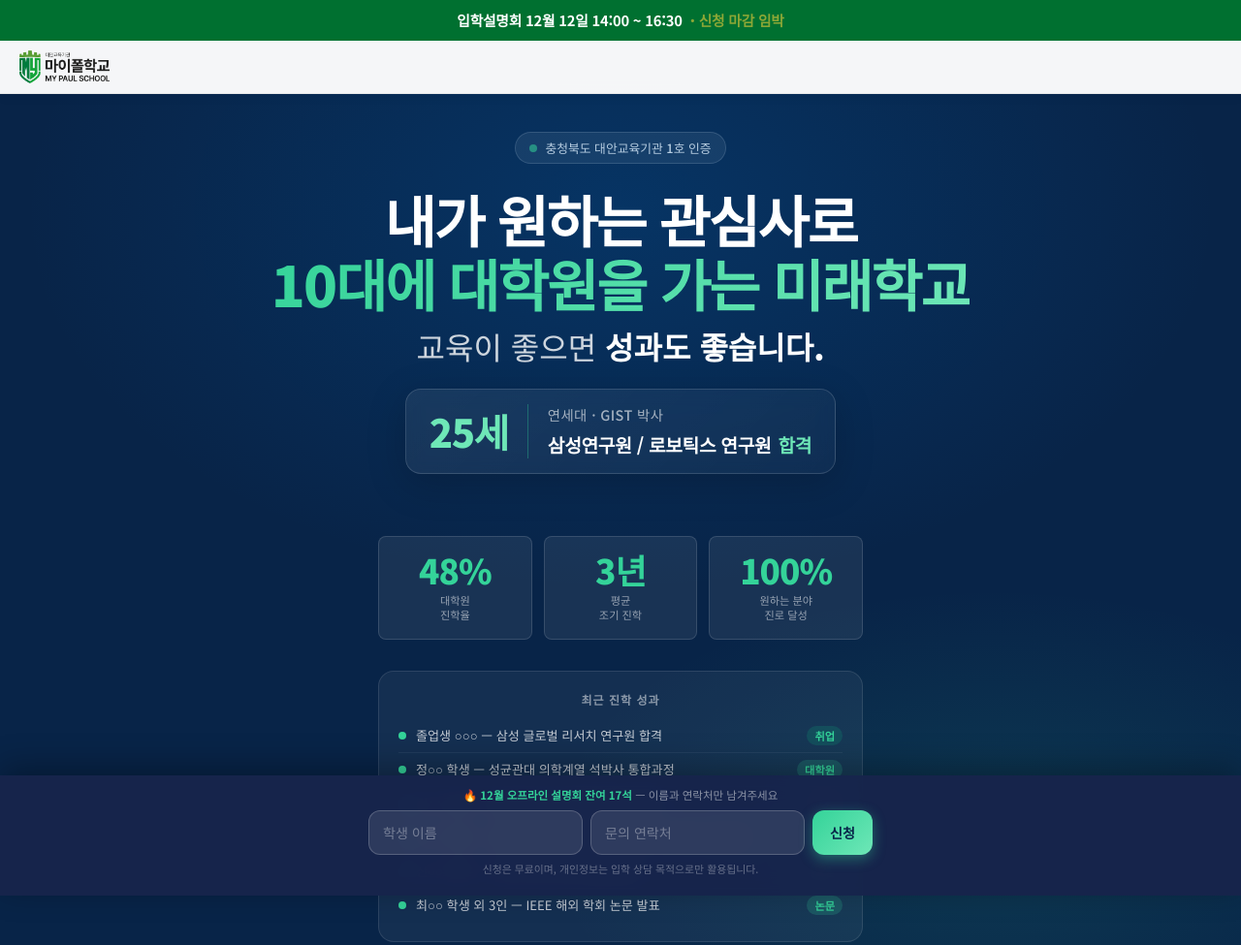
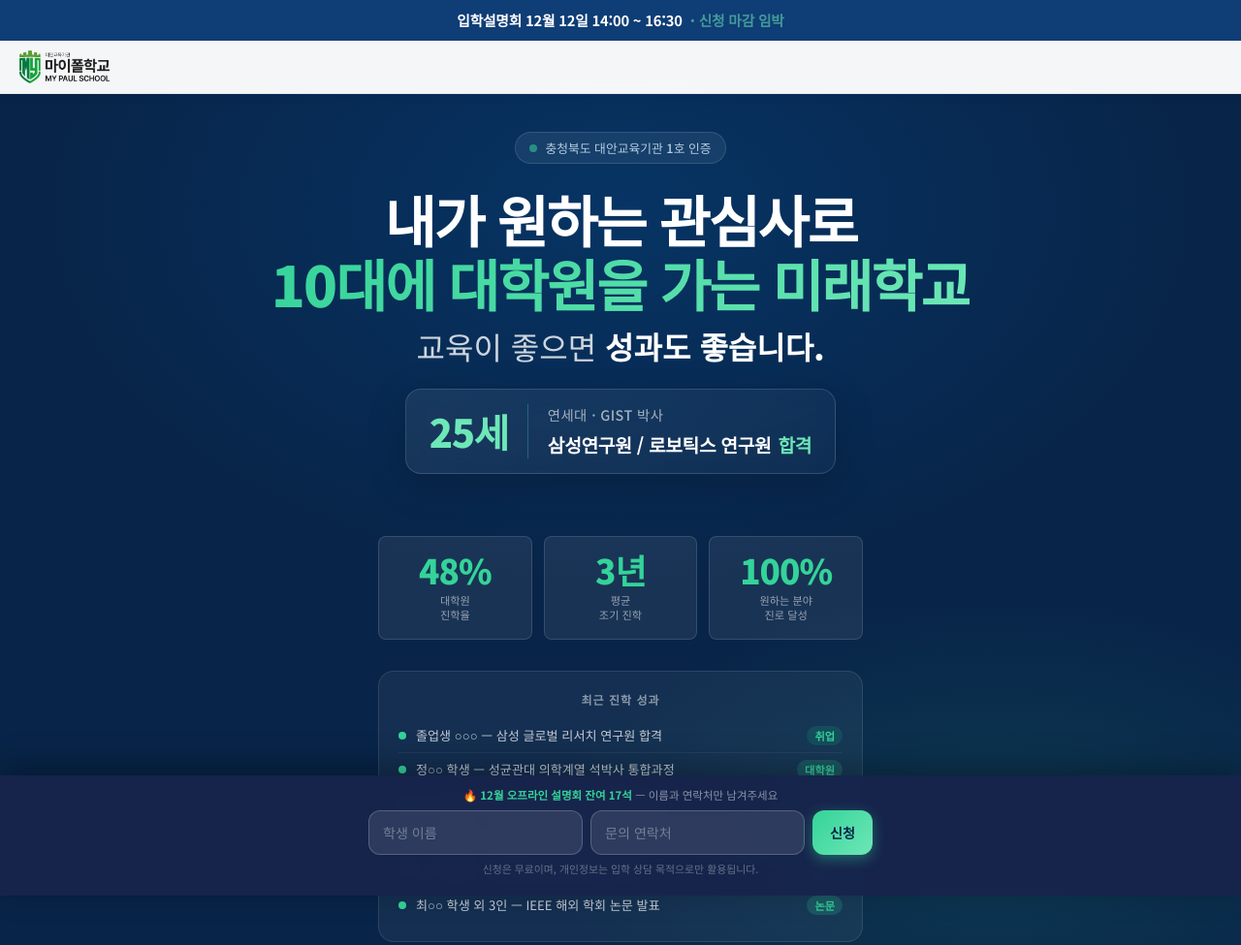
Before and after one commit to keyple23/mypaulschool-landing, a plain HTML site: page index.html in a window 1280 px wide. Shown: the top 975 px of the page at 97% size. Drawn offline with Linux system fonts and the light colour scheme.

Commit message:
띠 배너 색을 사이트 톤(네이비+민트)으로 변경
- 배경 #007030→navy-light, 강조 깜빡임 앰버→민트(gold-light)
- 문구 중앙 정렬 유지

Co-Authored-By: Claude Opus 4.8 <noreply@anthropic.com>
Claude-Session: https://claude.ai/code/session_01J4CpUzhFbot4Qv28XXddY6

```diff
--- a/index.html
+++ b/index.html
@@ -140,7 +140,7 @@
       position: fixed;
       top: 0; left: 0; right: 0;
       z-index: 1100;
-      background: #007030;
+      background: var(--navy-light);
       color: #fff;
       display: flex;
       align-items: center;
@@ -156,7 +156,7 @@
       line-height: 1.35;
     }
     .topbar .u {
-      color: #FFD43B;
+      color: var(--gold-light);
       font-weight: 800;
       animation: tbblink 1.1s ease-in-out infinite;
     }
```
